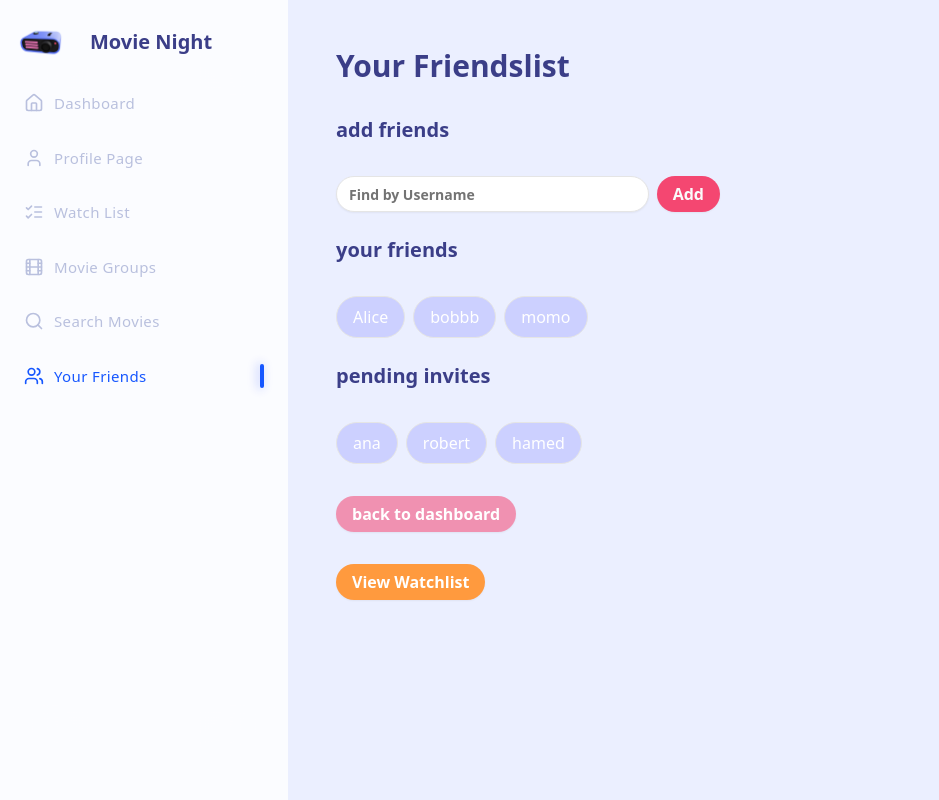
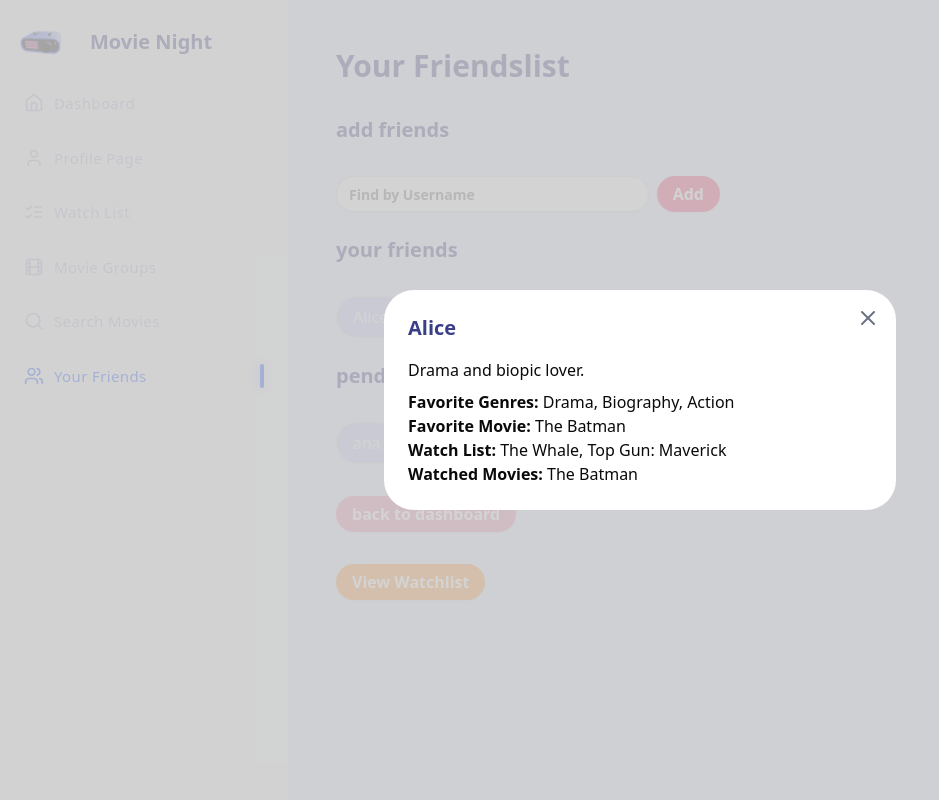
Before and after one commit to minnaheim/group_19_client, a Next.js app: page /users/no_token/friends in a window 1280 px wide. Both pictures are taken after a click on the button "Alice". Shown: the whole page, without its empty margins (0-939 px from the left). Built offline with nearby package versions, Linux system fonts and the light colour scheme; no server answers.

Commit message:
finished friend page

```diff
--- a/src/app/users/[id]/friends/page.tsx
+++ b/src/app/users/[id]/friends/page.tsx
@@ -1,12 +1,12 @@
 "use client";
-import React, { useState } from "react";
+import React, { useState, useEffect } from "react";
 import { useRouter, useParams } from "next/navigation";
 import { Input } from "@/components/ui/input";
 import Navigation from "@/components/ui/navigation";
 import useLocalStorage from "@/app/hooks/useLocalStorage";
 import { Button } from "@/components/ui/button";
 import { User } from "@/app/types/user";
-import UserDetailsModal from "@/components/ui/movie_details";
+import UserDetailsModal from "@/components/ui/user_details";
 import { useApi } from "@/app/hooks/useApi";
 // TODO: create User Detail Modal -> add remove from UserList to ind. Modal
 
@@ -29,9 +29,56 @@ const Friends: React.FC = () => {
       password: "mypassword",
       bio: "Drama and biopic lover.",
       favoriteGenres: ["Drama", "Biography", "Action"],
-      favoriteMovie: [],
-      watchlist: [],
-      watchedMovies: [],
+      favoriteMovie: [
+        {
+          id: 5,
+          title: "The Batman",
+          posterUrl: "/74xTEgt7R36Fpooo50r9T25onhq.jpg",
+          details:
+            "When a sadistic serial killer begins murdering key political figures in Gotham, Batman is forced to investigate the city's hidden corruption and question his family's involvement.",
+          genre: "Action",
+          director: "Matt Reeves",
+          actors: ["Robert Pattinson", "Zoë Kravitz", "Paul Dano"],
+          trailerURL: "https://www.example.com/the-batman",
+        },
+      ],
+      watchlist: [
+        {
+          id: 6,
+          title: "The Whale",
+          posterUrl: "/jQ0gylJMxWSL490sy0RrPj1Lj7e.jpg",
+          details:
+            "A reclusive English teacher attempts to reconnect with his estranged teenage daughter.",
+          genre: "Drama",
+          director: "Darren Aronofsky",
+          actors: ["Brendan Fraser", "Sadie Sink", "Hong Chau"],
+          trailerURL: "https://www.example.com/the-whale",
+        },
+        {
+          id: 7,
+          title: "Top Gun: Maverick",
+          posterUrl: "/62HCnUTziyWcpDaBO2i1DX17ljH.jpg",
+          details:
+            "After more than thirty years of service as one of the Navy's top aviators, Pete Mitchell is where he belongs, pushing the envelope as a courageous test pilot and dodging the advancement in rank that would ground him.",
+          genre: "Action",
+          director: "Joseph Kosinski",
+          actors: ["Tom Cruise", "Miles Teller", "Jennifer Connelly"],
+          trailerURL: "https://www.example.com/top-gun-maverick",
+        },
+      ],
+      watchedMovies: [
+        {
+          id: 5,
+          title: "The Batman",
+          posterUrl: "/74xTEgt7R36Fpooo50r9T25onhq.jpg",
+          details:
+            "When a sadistic serial killer begins murdering key political figures in Gotham, Batman is forced to investigate the city's hidden corruption and question his family's involvement.",
+          genre: "Action",
+          director: "Matt Reeves",
+          actors: ["Robert Pattinson", "Zoë Kravitz", "Paul Dano"],
+          trailerURL: "https://www.example.com/the-batman",
+        },
+      ],
     },
     {
       id: 4,
@@ -57,21 +104,27 @@ const Friends: React.FC = () => {
     },
   ]);
 
+  useEffect(() => {
+    console.log("Modal state changed:", isModalOpen);
+  }, [isModalOpen]);
+
   const closeModal = () => {
     setIsModalOpen(false);
+    setTimeout(() => setSelectedUser(null), 300); // Delay to allow animation
   };
+
   const handleUserClick = async (user: User) => {
     console.log("User clicked:", user);
     setSelectedUser(user);
     setIsModalOpen(true);
   };
 
-  const handleInputChange = (event) => {
+  const handleInputChange = (event: React.ChangeEvent<HTMLInputElement>) => {
     setInputValue(event.target.value);
   };
 
   const handleSubmit = async (event: React.MouseEvent<HTMLButtonElement>) => {
-    event.preventDefault;
+    event.preventDefault();
 
     // check for username
     if (!inputValue.trim()) {
@@ -182,7 +235,30 @@ const Friends: React.FC = () => {
       bio: "Drama and biopic lover.",
       favoriteGenres: ["Drama", "Biography", "Action"],
       favoriteMovie: [],
-      watchlist: [],
+      watchlist: [
+        {
+          id: 1,
+          title: "To All the Boys I've Loved Before",
+          posterUrl: "/hKHZhUbIyUAjcSrqJThFGYIR6kI.jpg",
+          details:
+            "A teenage girl's secret love letters are exposed and wreak havoc on her love life. To save face, she begins a fake relationship with one of the recipients.",
+          genre: "Teen Romance",
+          director: "Susan Johnson",
+          actors: ["Lana Condor", "Noah Centineo", "Janel Parrish"],
+          trailerURL: "https://www.example.com/to-all-the-boys",
+        },
+        {
+          id: 2,
+          title: "The Kissing Booth",
+          posterUrl: "/7Dktk2ST6aL8h9Oe5rpk903VLhx.jpg",
+          details:
+            "A high school student finds herself face-to-face with her long-term crush when she signs up to run a kissing booth at the spring carnival.",
+          genre: "Teen Romance",
+          director: "Vince Marcello",
+          actors: ["Joey King", "Jacob Elordi", "Joel Courtney"],
+          trailerURL: "https://www.example.com/kissing-booth",
+        },
+      ],
       watchedMovies: [],
     },
     {
@@ -234,10 +310,10 @@ const Friends: React.FC = () => {
         {/* Search bar Start */}
         <div className="flex w-full max-w-sm items-center space-x-2">
           <Input
-            type="usernameInput"
+            type="text"
             value={inputValue}
             onChange={handleInputChange}
-            className="bg-white font-bold text-[#3b3e88] rounded-3xl"
+            className="bg-white font-bold rounded-3xl"
             placeholder="Find by Username"
           />
           <Button onClick={handleSubmit}>Add</Button>
@@ -272,6 +348,7 @@ const Friends: React.FC = () => {
             <button
               key={friend.username}
               className={`px-4 py-2 rounded-full border ${"bg-[#CCD0FF]  text-white"}`}
+              onClick={() => handleUserClick(friend)}
             >
               {friend.username}
             </button>
@@ -297,16 +374,13 @@ const Friends: React.FC = () => {
 
           {/* User Details Modal Component */}
           {selectedUser && isModalOpen && (
-            <>
-              {console.log("Modal is rendering for:", selectedUser)}
             <UserDetailsModal
               user={selectedUser}
               isOpen={isModalOpen}
               onClose={closeModal}
-                isInFriendslist={isInFriendslist(selectedUser)}
+              isInFriendslist={isInFriendslist(selectedUser)} // TODO: check if pending or not
               // onAddToFriendslist={handleAddFriend()}
             />
-            </>
           )}
         </div>
       </div>
--- /dev/null
+++ b/src/components/ui/user_details.tsx
@@ -0,0 +1,114 @@
+import React, { useEffect } from "react";
+import { User } from "@/app/types/user";
+import { X } from "lucide-react";
+import { Button } from "./button";
+
+interface UserDetailsModalProps {
+  user: User;
+  isOpen: boolean;
+  onClose: () => void;
+  isInFriendslist?: boolean;
+  // onAddToFriendslist?: (user: User) => void;
+  onRemoveFromFriendslist?: (user: User) => void;
+}
+
+const UserDetailsModal: React.FC<UserDetailsModalProps> = ({
+  user,
+  isOpen,
+  onClose,
+  isInFriendslist = false,
+  // onAddToFriendslist,
+  onRemoveFromFriendslist,
+}) => {
+  // Handle ESC key press to close modal
+  useEffect(() => {
+    const handleEsc = (e: KeyboardEvent) => {
+      if (e.key === "Escape") {
+        onClose();
+      }
+    };
+
+    if (isOpen) {
+      window.addEventListener("keydown", handleEsc);
+    }
+
+    return () => {
+      window.removeEventListener("keydown", handleEsc);
+    };
+  }, [isOpen, onClose]);
+
+  if (!isOpen || !user) return null;
+
+  return (
+    <>
+      {/* Modal Overlay */}
+      <div
+        className="fixed inset-0 z-40"
+        style={{ backgroundColor: "rgba(200, 200, 200, 0.8)" }}
+        onClick={onClose}
+      ></div>
+
+      {/* Modal Content */}
+      <div className="fixed inset-0 flex items-center justify-center z-40 p-4">
+        <div
+          className="bg-white rounded-[30px] p-6 max-w-lg w-full max-h-[90vh] overflow-y-auto relative animate-fadeIn"
+          onClick={(e) => e.stopPropagation()}
+        >
+          {/* Close button */}
+          <button
+            onClick={onClose}
+            className="absolute top-4 right-4 text-gray-500 hover:text-gray-700"
+            aria-label="close"
+          >
+            <X size={24} />
+          </button>
+
+          {/* Modal title */}
+          <h3 className="text-[#3b3e88] text-xl font-semibold mb-4 pr-6">
+            {user.username}
+          </h3>
+
+          <div className="flex flex-col sm:flex-row gap-4">
+            <div className="flex-grow">
+              <p className="mb-2">{user.bio}</p>
+
+              <div>
+                <span className="font-bold">Favorite Genres:</span>{" "}
+                {user.favoriteGenres.join(", ")}
+              </div>
+              <div>
+                <span className="font-bold">Favorite Movie:</span>{" "}
+                {user.favoriteMovie.map((movie) => movie.title).join(", ")}
+              </div>
+              <div className="col-span-2">
+                <span className="font-bold">Watch List:</span>{" "}
+                {user.watchlist.map((movie) => movie.title).join(", ")}
+              </div>
+              <div className="col-span-2">
+                <span className="font-bold">Watched Movies:</span>{" "}
+                {user.watchedMovies.map((movie) => movie.title).join(", ")}
+              </div>
+            </div>
+
+            <div className="flex flex-wrap gap-2 mt-4">
+              {isInFriendslist && onRemoveFromFriendslist && (
+                <Button
+                  variant="destructive"
+                  className="flex items-center gap-1"
+                  onClick={() => {
+                    onRemoveFromFriendslist(user);
+                    onClose();
+                  }}
+                >
+                  <X size={16} /> Remove from Friendslist
+                </Button>
+              )}
+            </div>
+          </div>
+        </div>
+      </div>
+    </>
+  );
+};
+
+export default UserDetailsModal;
```
Lines whose indentation alone changed are shown as unchanged.
